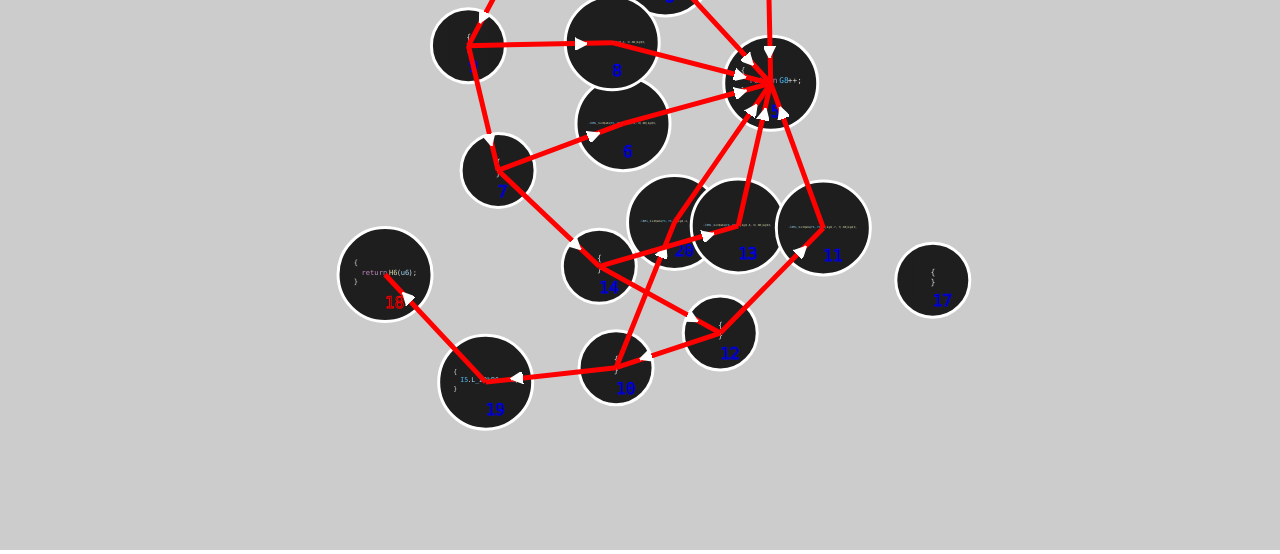
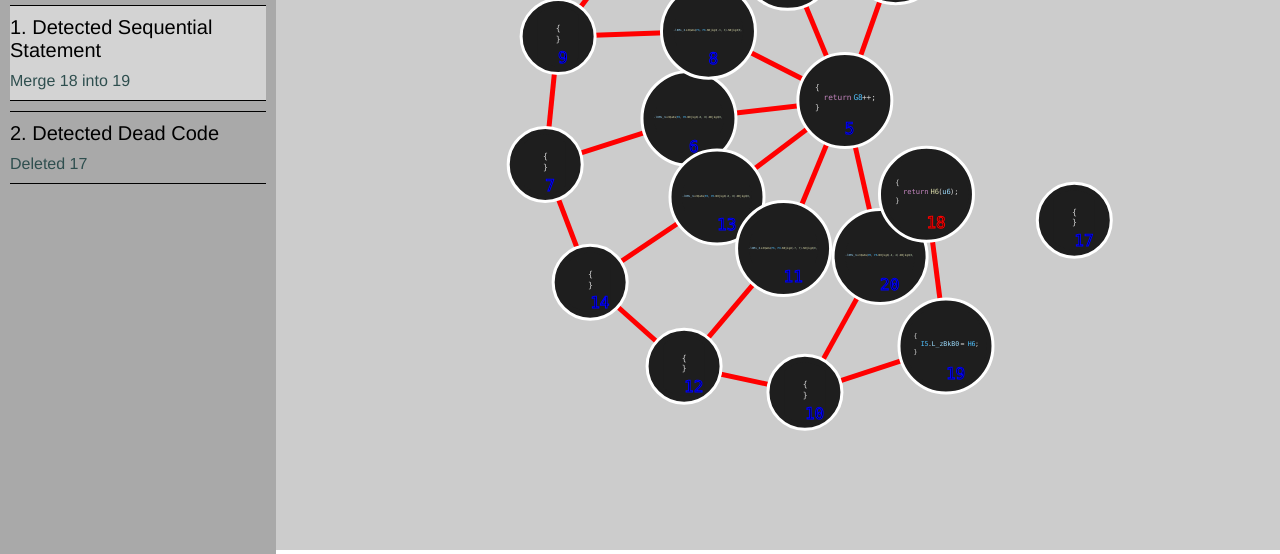
Before and after one commit to andrew-healey/jscrambler-reverse, a website: page index.html in a window 1280 px wide. Shown: the part 250-804 px from the top of the page. Drawn offline with nearby package versions, Linux system fonts and the light colour scheme.

Commit message:
Add better logs

```diff
--- a/index.html
+++ b/index.html
@@ -13,7 +13,10 @@
       }
       #main {
         overflow: hidden;
-        position: relative;
+        position: fixed;
+				width:80vw;
+				right:0px;
+				top:0px;
       }
       .nodes .circle circle {
         fill: #1E1E1E;
@@ -30,6 +33,58 @@
         stroke: red;
         stroke-width:5px;
       }
+
+			.bar {
+
+				display:block;
+				position:fixed;
+				left:0px;
+				top:0px;
+				height:100vh;
+				width:20vw;
+				background:darkgray;
+
+				font-family: Helvetica, sans-serif;
+				font-size:1.25em;
+
+				padding:10px;
+
+				overflow:auto;
+			}
+
+			.bar * {
+				margin-top:10px;
+				margin-bottom:10px;
+			}
+
+			.title {
+				font-size: 3em;
+			}
+
+			.subtitle {
+				font-size: 1.5em;
+				color:darkslategray;
+			}
+
+			.narration {
+			}
+
+			.op {
+				border-top:black 1px solid;
+				border-bottom:black 1px solid;
+			}
+			.op-title {
+				font-size:1em;
+				text-decoration: solid;
+			}
+			.op-desc {
+				font-size:0.8em;
+				color:darkslategray;
+			}
+
+			.op.current {
+				background:lightgray;
+			}
     </style>
   </head>
   <body>
@@ -39,5 +94,10 @@
         <svg id="svg"></svg>
       </div>
     </div>
+		<div class="bar">
+			<div class="title">JUnscrambler</div>
+			<div class="subtitle">Reversing JScrambler's signature control flow obfuscation</div>
+			<div class="narration">Test test</div>
+		</div>
     <script src="viz.js"></script>
   </body>
--- a/partial-graph.json
+++ b/partial-graph.json
@@ -195,7 +195,7 @@
           "svg": "<svg viewBox=\"0 0 343.078125 277.2\" width=\"343.078125\" height=\"277.2\" xmlns=\"http://www.w3.org/2000/svg\">\n<rect id=\"bg\" fill=\"#1E1E1E\" width=\"343.078125\" height=\"277.2\" rx=\"12\"></rect><g id=\"tokens\" transform=\"translate(52.78125, 61.599999999999994)\"><text font-family=\"Consolas\" font-size=\"24\" y=\"30.799999999999997\">\n<tspan x=\"0\" fill=\"#D4D4D4\">{</tspan>\n</text>\n<text font-family=\"Consolas\" font-size=\"24\" y=\"61.599999999999994\">\n<tspan x=\"0\" fill=\"#D4D4D4\">  </tspan><tspan x=\"26.390625\" fill=\"#4FC1FF\">I5</tspan><tspan x=\"52.78125\" fill=\"#D4D4D4\">.</tspan><tspan x=\"65.9765625\" fill=\"#9CDCFE\">L_zBkB0</tspan><tspan x=\"158.34375\" fill=\"#D4D4D4\"> </tspan><tspan x=\"171.5390625\" fill=\"#D4D4D4\">= </tspan><tspan x=\"197.9296875\" fill=\"#4FC1FF\">H6</tspan><tspan x=\"224.3203125\" fill=\"#D4D4D4\">;</tspan>\n</text>\n<text font-family=\"Consolas\" font-size=\"24\" y=\"92.39999999999999\">\n<tspan x=\"0\" fill=\"#D4D4D4\">  </tspan><tspan x=\"26.390625\" fill=\"#C586C0\">return</tspan><tspan x=\"105.5625\" fill=\"#D4D4D4\"> </tspan><tspan x=\"118.7578125\" fill=\"#DCDCAA\">H6</tspan><tspan x=\"145.1484375\" fill=\"#D4D4D4\">(</tspan><tspan x=\"158.34375\" fill=\"#9CDCFE\">u6</tspan><tspan x=\"184.734375\" fill=\"#D4D4D4\">);</tspan>\n</text>\n<text font-family=\"Consolas\" font-size=\"24\" y=\"123.19999999999999\">\n<tspan x=\"0\" fill=\"#D4D4D4\">}</tspan>\n</text></g>\n</svg>\n"
         }
       ],
-      "type": "Linear"
+      "type": "Sequential Statement"
     },
     {
       "nodesDeleted": [
@@ -203,7 +203,7 @@
       ],
       "edgesAdded": [],
       "editedNodes": [],
-      "type": "Floating"
+      "type": "Dead Code"
     }
   ]
 }
--- a/viz.js
+++ b/viz.js
@@ -5,18 +5,56 @@ window.onload = async () => {
   );
   const getFull = isLocal == isSwitched;
 
+	const narration = document.querySelector(".narration");
+
+	const setOps = async ()=>{
+		const els = steps.map((step,idx)=>{
+			const {type,nodesDeleted,edgesAdded,editedNodes}=step;
+			const title=`${idx+1}. Detected ${type}`;
+			const desc=editedNodes.length?`Merge ${nodesDeleted} into ${editedNodes.map(node=>node.id)}`:`Deleted ${nodesDeleted}`;
+
+			const titleEl=document.createElement("div");
+			titleEl.classList.add("op-title");
+			titleEl.innerText=title;
+
+			const descEl=document.createElement("div");
+			descEl.classList.add("op-desc");
+			descEl.innerText=desc;
+
+			const op=document.createElement("div");
+			op.classList.add("op");
+			op.appendChild(titleEl);
+			op.appendChild(descEl);
+
+			if(idx==0){
+				op.classList.add("current");
+			}
+
+			return op;
+
+		});
+		narration.innerHTML="";
+		for(let el of els){
+			await new Promise(res=>setTimeout(res,1000));
+			narration.appendChild(el);
+		}
+	};
+
   const { startCase, cases, edges, steps } = await (
     await fetch((getFull ? 'full' : 'partial') + '-graph.json')
   ).json();
+
+	setOps();
 
   let currStep = 0;
 
   const svg = d3.select('svg');
 
-  const width = window.innerWidth;
+  const width = window.innerWidth*0.8;
   const height = window.innerHeight;
 
   const rad = 30;
+	let sizeMultiplier=1;
   const linesRatio = 5;
   const dist = 3;
   const charge = (rad + 10) * -20;
@@ -24,7 +62,7 @@ window.onload = async () => {
   let nodesArray, linksArray;
 
   const getRadius = (node) =>
-    rad + Math.floor(node.code.split('\n').length * linesRatio) + 2;
+    sizeMultiplier*(rad + Math.floor(node.code.split('\n').length * linesRatio) + 2);
 
   const makeArrays = () => {
     nodesArray = cases.map((oneCase) => ({
@@ -102,7 +140,7 @@ window.onload = async () => {
         .id((node) => node.id)
         .distance(
           (link) =>
-            (dist * (getRadius(link.source) + getRadius(link.target))) / 2,
+            (dist * Math.max(getRadius(link.source) , getRadius(link.target))),
         )
         .strength(1),
     )
@@ -117,8 +155,8 @@ window.onload = async () => {
     .attr('width', width)
     .attr('height', height)
     .attr('fill', '#ccc');
+  const g_links = svg.append('g').attr('class', 'links');
   const g_nodes = svg.append('g').attr('class', 'nodes');
-  const g_links = svg.append('g').attr('class', 'links');
 
   let links;
 
@@ -144,7 +182,6 @@ window.onload = async () => {
       const { nodesDeleted, edgesAdded, editedNodes } = steps[currStep];
 
       nodesArray.forEach((node) => {
-        console.log(node);
         const editRecord = editedNodes.find((record) => record.id === node.id);
         if (editRecord) {
           node.code = editRecord.code;
@@ -170,6 +207,14 @@ window.onload = async () => {
       ];
       currStep++;
     }
+
+		const htmlOps = [...document.querySelectorAll(".op")];
+		htmlOps.forEach((el,idx)=>{
+			el.classList.remove("current");
+			if(idx===currStep){
+				el.classList.add("current");
+			}
+		})
 
     simulation.nodes(nodesArray);
 
@@ -210,6 +255,9 @@ window.onload = async () => {
       .attr('stroke', (node) =>
         steps[currStep]?.nodesDeleted?.includes?.(node.id) ? 'red' : 'blue',
       );
+
+
+
   };
 
   const dragStarted = (node) => {
@@ -321,4 +369,5 @@ window.onload = async () => {
     update_links.exit().remove();
     links = makeLinks(update_links).merge(update_links);
   };
+
 };
```
Also changed, not shown: full-graph.json (+9 -9 lines), src/transformations/control-flow.js (+6 -6 lines).
